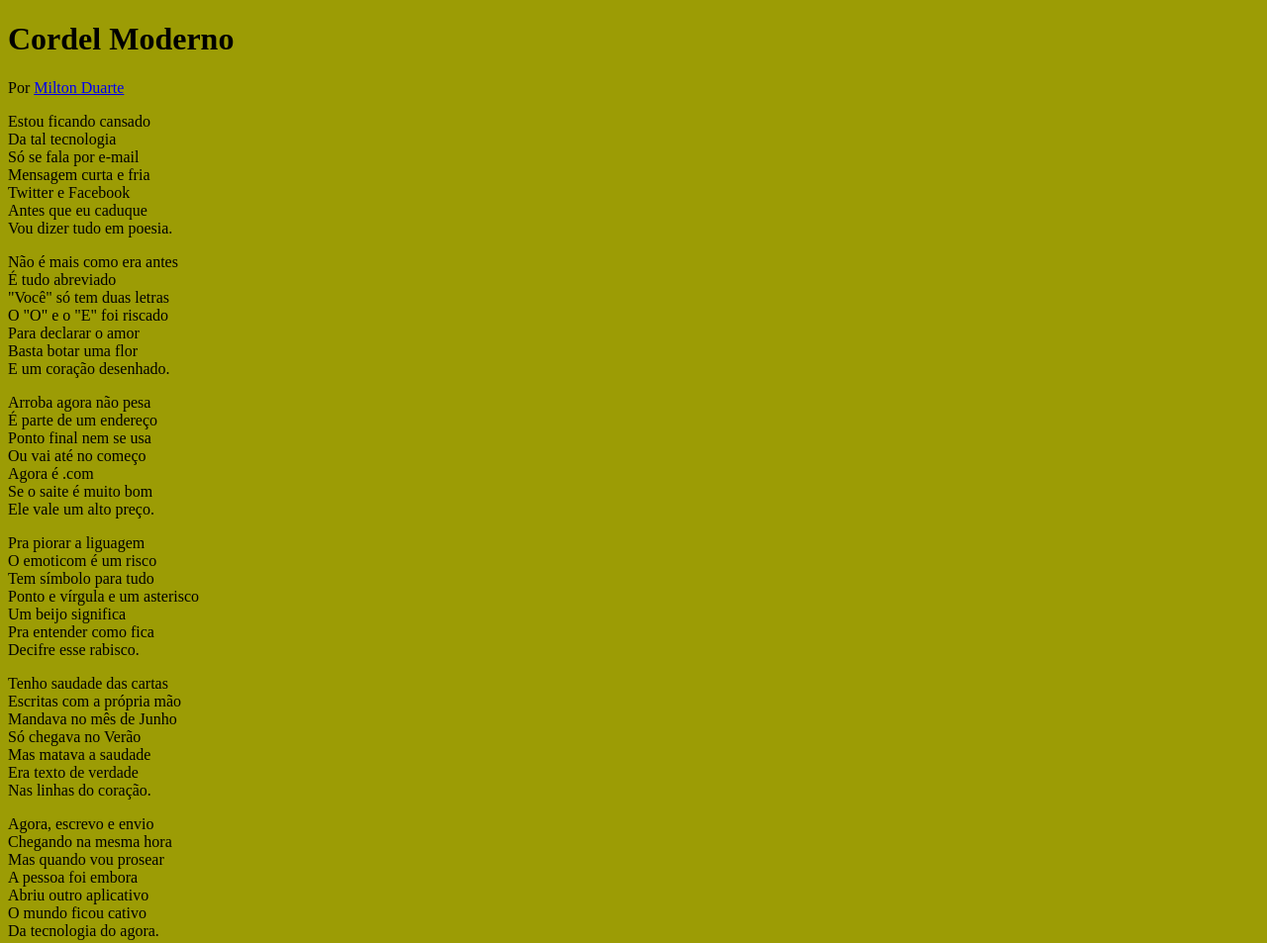
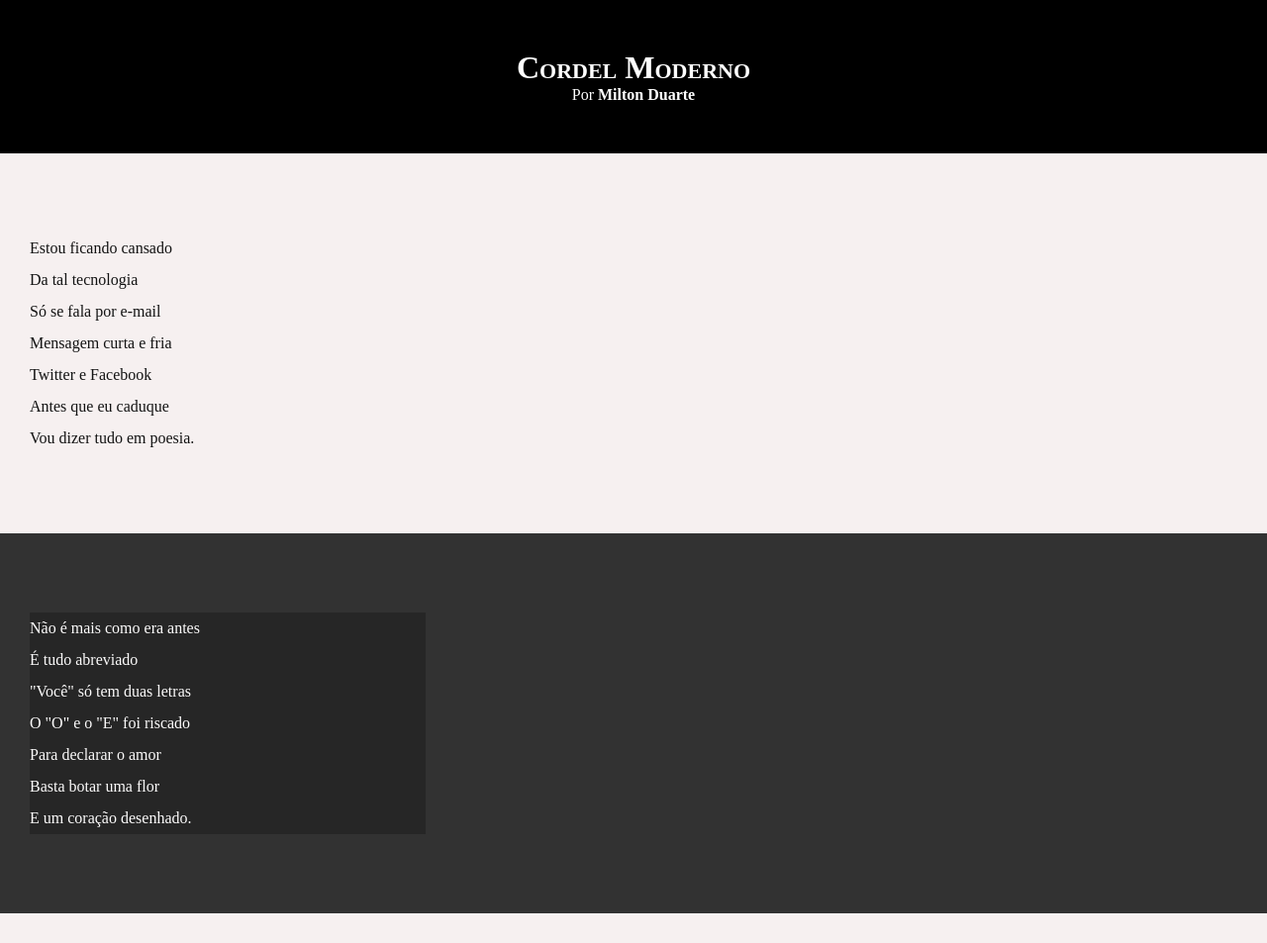
Before and after one commit to miiotto/html-css, a plain HTML site: page exerc/Desafio/d012/index.html in a window 1280 px wide. Shown: the top 953 px of the page at 99% size. Drawn offline with Linux system fonts and the light colour scheme.

Commit message:
Estilo Textos
Definição dos Bloscos

```diff
--- a/exerc/Desafio/d012/estilo/style.css
+++ b/exerc/Desafio/d012/estilo/style.css
@@ -1,4 +1,64 @@
 @charset "UTF-8";
-body {
-    background-color: rgb(156, 156, 5);
+* {
+        margin: 0px;
+        padding: 0px;
 }
+
+html, body {
+    min-height: 100vh;
+    background-color: darkgray;
+}
+
+header {
+    background-color: black;
+    color: white;
+    text-align: center;
+}
+
+header > h1 {
+    padding-top: 50px;
+    font-variant: small-caps;
+}
+
+header > p {
+    padding-bottom: 50px;
+}
+
+a {
+    color: white;
+    text-decoration: none;
+    font-weight: bolder;
+}
+
+header a:hover, footer a:hover {
+    text-decoration: underline;
+}
+
+section {
+    padding-top: 10vh;
+    padding-bottom: 10vh;
+    line-height: 2em;
+    padding-left: 30px;
+}
+
+section.normal {
+    background-color: rgb(246, 240, 240);
+    color: rgb(19, 19, 19);
+}
+
+section.imagem {
+    background-color: rgba(9, 9, 9, 0.742);
+    color: rgb(252, 251, 251);
+}
+
+section.imagem > p {
+    width: 400px;
+    background-color: rgba(0, 0, 0, 0.245);
+}
+
+footer {
+    background-color: black;
+    color: aliceblue;
+    text-align: center;
+    padding: 10px;
+}
--- a/exerc/Desafio/d012/index.html
+++ b/exerc/Desafio/d012/index.html
@@ -16,7 +16,7 @@
         </p>
     </header>
 
-<section>
+<section class="normal">
     <p>
         Estou ficando cansado<br>
         Da tal tecnologia<br>
@@ -28,7 +28,7 @@
     </p>
 </section>
 
-<section>
+<section class="imagem">
     <p>
         Não é mais como era antes<br>
         É tudo abreviado<br>
@@ -40,7 +40,7 @@
     </p>
 </section>
 
-<section>
+<section class="normal">
     <p>
         Arroba agora não pesa<br>
         É parte de um endereço<br>
@@ -62,7 +62,7 @@
     </p>
 </section>
 
-<section>
+<section class="imagem">
     <p>
         Tenho saudade das cartas<br>
         Escritas com a própria mão<br>
@@ -74,7 +74,7 @@
     </p>
 </section>
 
-<section>
+<section class="normal">
     <p>
         Agora, escrevo e envio<br>
         Chegando na mesma hora<br>
```
